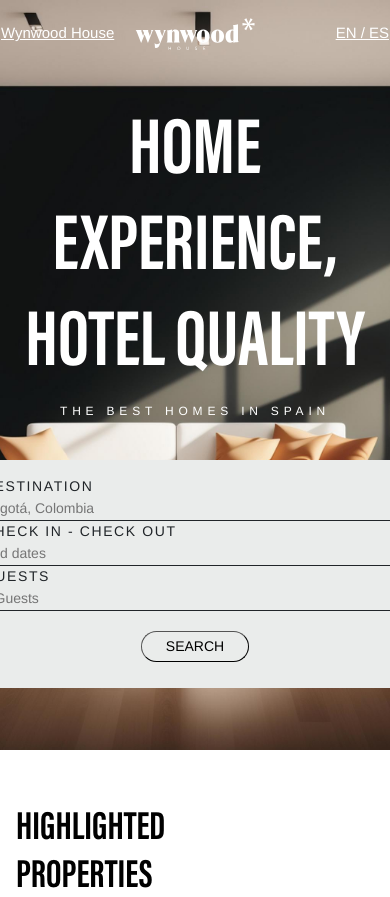
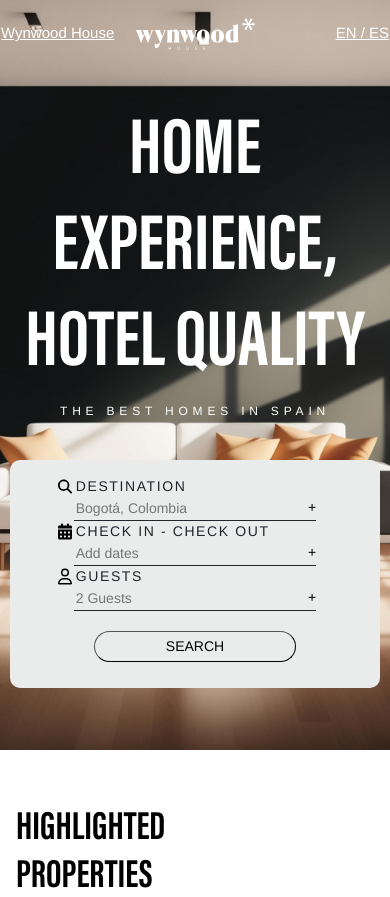
Before and after one commit to jpuseche/home_display, a Django app: page / in a window 390 px wide; the page is wider, and only the part inside the window is pictured. Shown: the top 897 px of that part. Run offline with Django 5.2, Linux system fonts and the light colour scheme; some libraries are stand-ins or nearby versions.

Commit message:
fix(search bar): width

```diff
--- a/website/static/css/styles.css
+++ b/website/static/css/styles.css
@@ -243,6 +243,7 @@ h1, h2, h3, h4, h5, h6 {
 
 @media (max-width: 800px) {
     .search-bar {
+        width: 95%;
         flex-direction: column;
         border-radius: 10px;
     }
@@ -252,8 +253,8 @@ h1, h2, h3, h4, h5, h6 {
     }
 
     .search-button {
-        margin-left: 200px;
-        margin-right: 200px;
+        margin-left: 60px;
+        margin-right: 60px;
     }
 }
 
```
